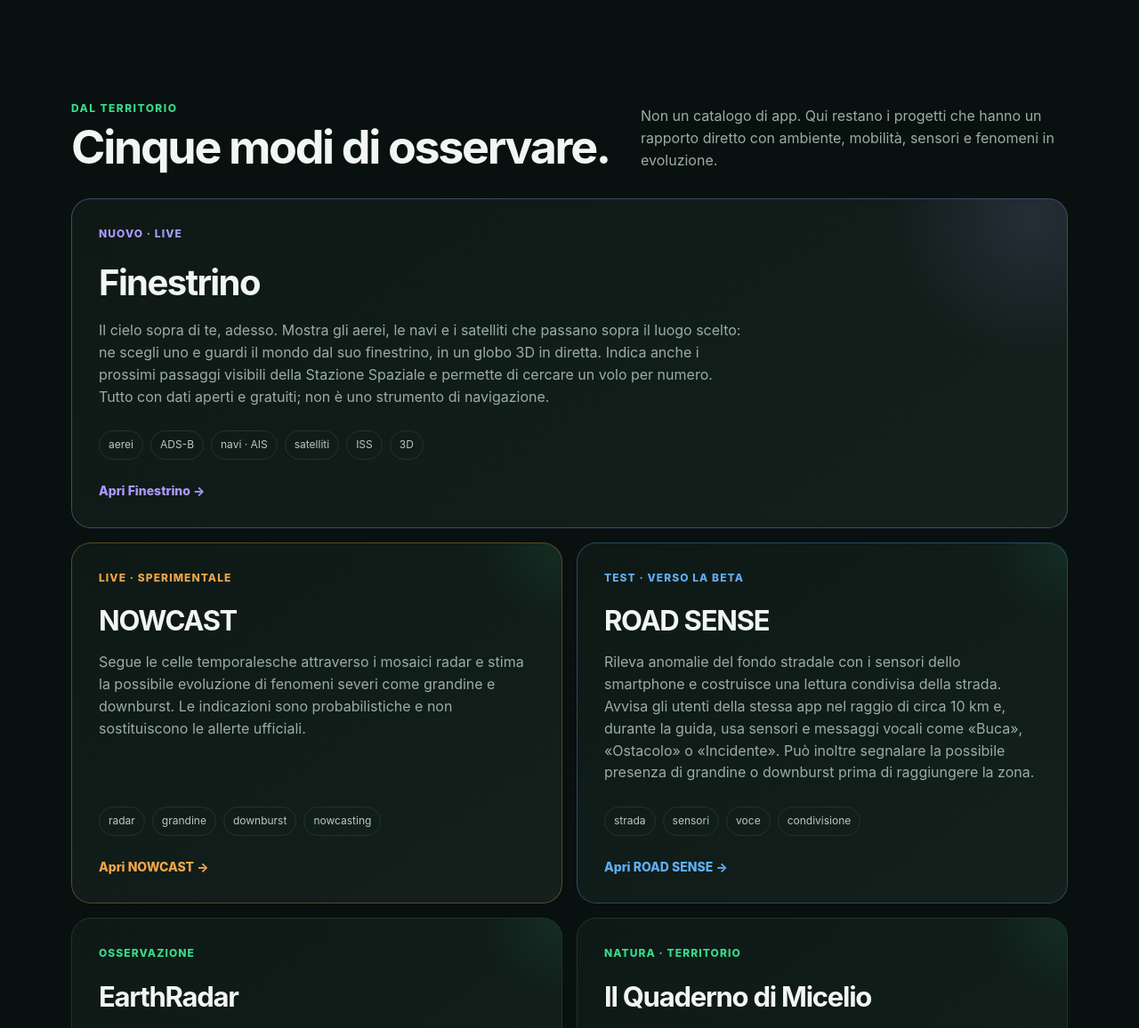
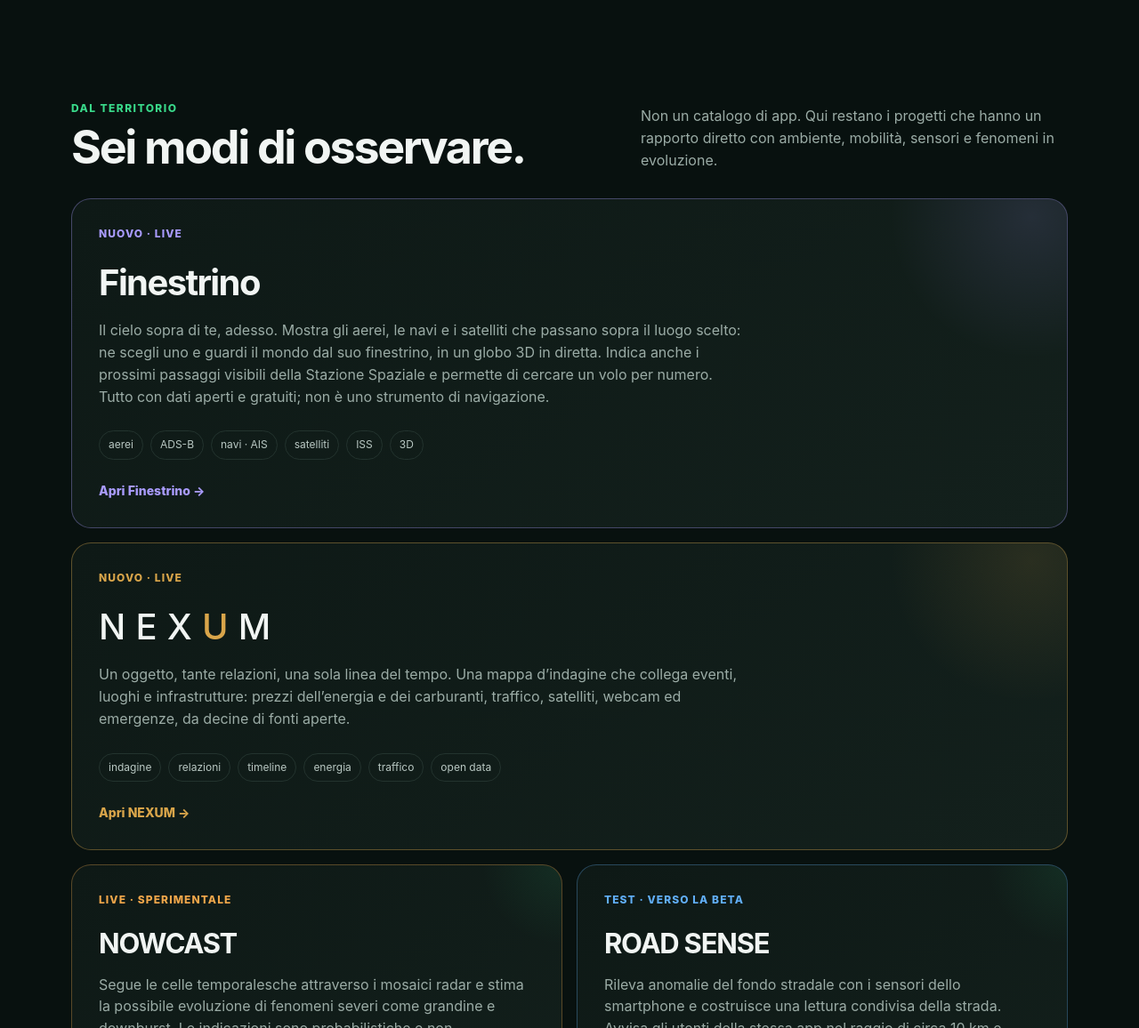
Before and after one commit to pezzaliapp/pezzaliHub, a plain HTML site: page index.html in a window 1280 px wide. Shown: the part 840-1996 px from the top of the page at 89% size. Drawn offline with Linux system fonts and the light colour scheme.

Commit message:
Aggiunge NEXUM all'hub

```diff
--- a/index.html
+++ b/index.html
@@ -62,6 +62,9 @@ h2{font-size:clamp(32px,5vw,52px);line-height:1.04;letter-spacing:-.045em;margin
 .card.sky{border-color:rgba(169,155,255,.34);grid-column:1/-1;min-height:auto}.card.sky .status,.card.sky .open{color:var(--violet)}
 .card.sky:after{width:320px;height:320px;right:-120px;top:-140px;background:radial-gradient(circle,rgba(169,155,255,.13),transparent 70%)}
 .card.sky h3{font-size:clamp(31px,4vw,40px)}.card.sky p{max-width:72ch}
+.card.nexum{border-color:rgba(217,165,74,.38);grid-column:1/-1;min-height:auto}.card.nexum .status,.card.nexum .open{color:#d9a54a}
+.card.nexum:after{width:320px;height:320px;right:-120px;top:-140px;background:radial-gradient(circle,rgba(217,165,74,.12),transparent 70%)}
+.card.nexum h3{font-size:clamp(31px,4vw,40px);letter-spacing:.28em;font-weight:500}.card.nexum h3 b{color:#d9a54a;font-weight:500}.card.nexum p{max-width:72ch}
 .philosophy{border-top:1px solid var(--line);border-bottom:1px solid var(--line);background:#0a1412}
 .principles{display:grid;grid-template-columns:repeat(3,1fr);gap:30px}
 .principles strong{font-size:18px}.principles p{color:var(--muted);font-size:14px;margin:8px 0 0}
@@ -112,7 +115,7 @@ footer{border-top:1px solid var(--line);padding:34px 0 46px;color:var(--muted);f
 <section id="live">
  <div class="wrap">
   <div class="section-head">
-    <div><div class="eyebrow">Dal territorio</div><h2>Cinque modi di osservare.</h2></div>
+    <div><div class="eyebrow">Dal territorio</div><h2>Sei modi di osservare.</h2></div>
     <p class="section-copy">Non un catalogo di app. Qui restano i progetti che hanno un rapporto diretto con ambiente, mobilità, sensori e fenomeni in evoluzione.</p>
   </div>
   <div class="grid">
@@ -122,6 +125,14 @@ footer{border-top:1px solid var(--line);padding:34px 0 46px;color:var(--muted);f
     <p>Il cielo sopra di te, adesso. Mostra gli aerei, le navi e i satelliti che passano sopra il luogo scelto: ne scegli uno e guardi il mondo dal suo finestrino, in un globo 3D in diretta. Indica anche i prossimi passaggi visibili della Stazione Spaziale e permette di cercare un volo per numero. Tutto con dati aperti e gratuiti; non è uno strumento di navigazione.</p>
     <div class="meta"><span class="tag">aerei</span><span class="tag">ADS-B</span><span class="tag">navi · AIS</span><span class="tag">satelliti</span><span class="tag">ISS</span><span class="tag">3D</span></div>
     <a class="open" href="https://www.alessandropezzali.it/finestrino/" target="_blank" rel="noopener">Apri Finestrino →</a>
+   </article>
+
+   <article class="card nexum">
+    <div class="status">Nuovo · live</div>
+    <h3>NEX<b>U</b>M</h3>
+    <p>Un oggetto, tante relazioni, una sola linea del tempo. Una mappa d’indagine che collega eventi, luoghi e infrastrutture: prezzi dell’energia e dei carburanti, traffico, satelliti, webcam ed emergenze, da decine di fonti aperte.</p>
+    <div class="meta"><span class="tag">indagine</span><span class="tag">relazioni</span><span class="tag">timeline</span><span class="tag">energia</span><span class="tag">traffico</span><span class="tag">open data</span></div>
+    <a class="open" href="https://nexum.pezzalihub.app" target="_blank" rel="noopener">Apri NEXUM →</a>
    </article>
 
    <article class="card nowcast">
--- a/sitemap.xml
+++ b/sitemap.xml
@@ -2,7 +2,7 @@
 <urlset xmlns="http://www.sitemaps.org/schemas/sitemap/0.9">
   <url>
     <loc>https://pezzalihub.app/</loc>
-    <lastmod>2026-10-07</lastmod>
+    <lastmod>2026-10-09</lastmod>
     <changefreq>weekly</changefreq>
     <priority>1.0</priority>
   </url>
--- a/sw.js
+++ b/sw.js
@@ -1,4 +1,4 @@
-const CACHE_NAME = "pezzalihub-v5-finestrino";
+const CACHE_NAME = "pezzalihub-v6-nexum";
 const APP_SHELL = [
   "/",
   "/index.html",
```
Also changed, not shown: 1 other file.
